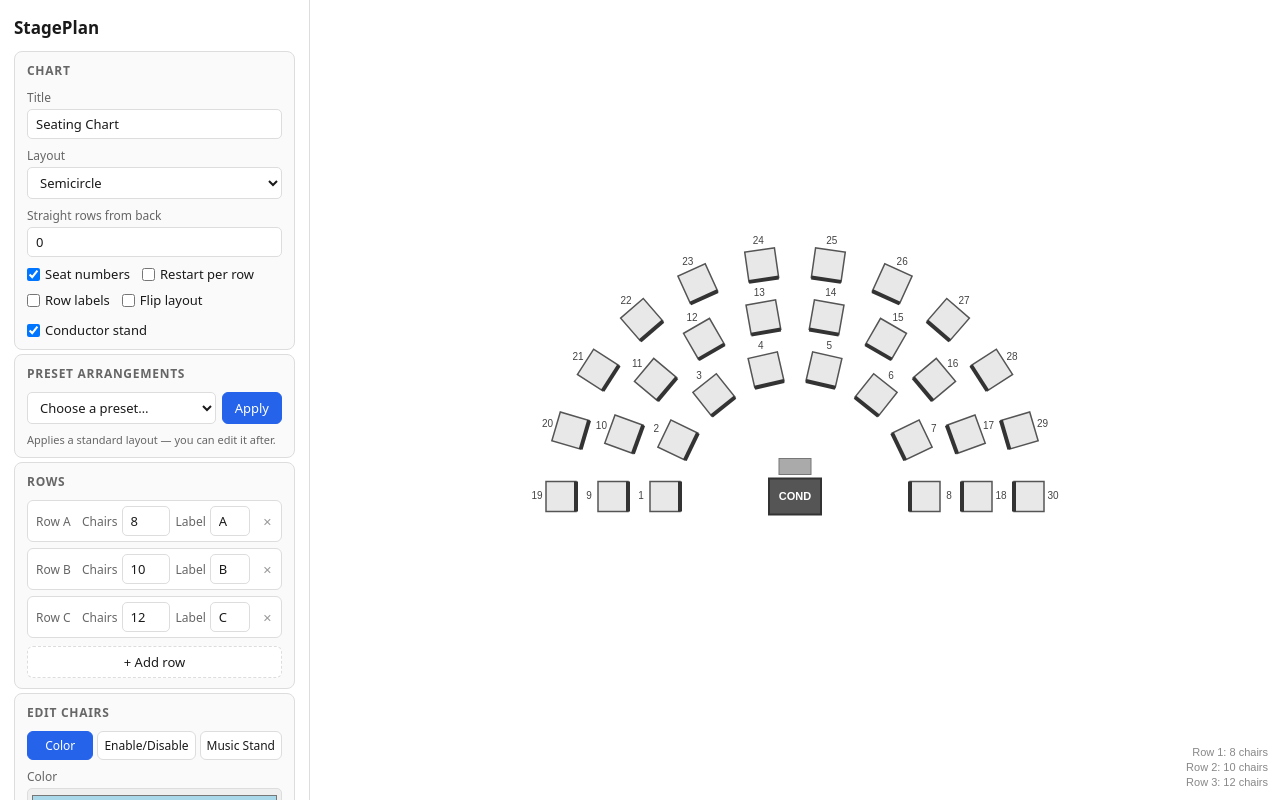
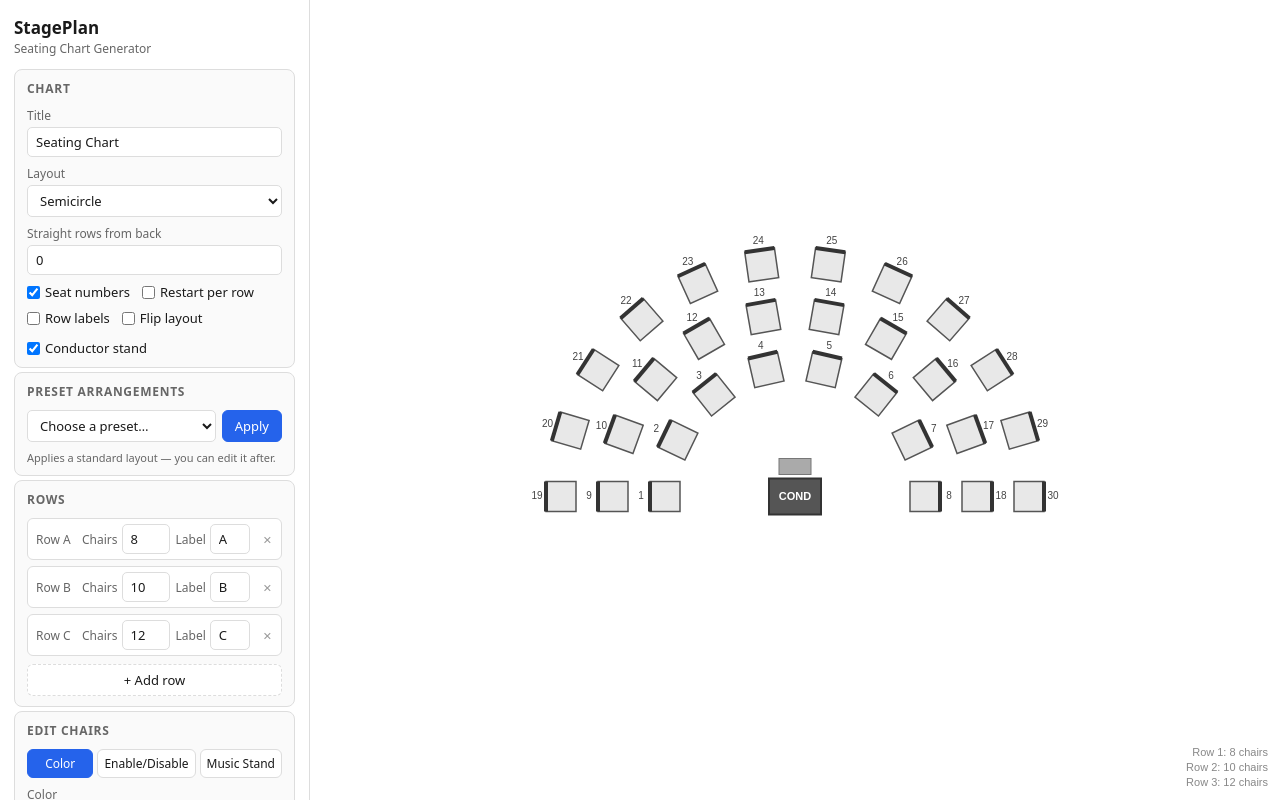
Before and after one commit to benperche/StagePlan, a website built with Vite: page index.html in a window 1280 px wide. Built offline with nearby package versions, Linux system fonts and the light colour scheme.

Commit message:
Fix chair back rail position and update app title
Chair back rail was on the conductor-facing edge due to rotation math —
moved to the correct outer edge (away from conductor). Update browser
title and sidebar heading to full name.

Co-Authored-By: Claude Sonnet 4.5 <noreply@anthropic.com>

```diff
--- a/index.html
+++ b/index.html
@@ -3,12 +3,12 @@
 <head>
   <meta charset="UTF-8" />
   <meta name="viewport" content="width=device-width, initial-scale=1.0" />
-  <title>StagePlan</title>
+  <title>StagePlan Seating Chart Generator</title>
 </head>
 <body>
   <div id="app">
     <aside id="sidebar">
-      <h1>StagePlan</h1>
+      <h1>StagePlan <span class="h1-sub">Seating Chart Generator</span></h1>
 
       <section class="panel">
         <h2>Chart</h2>
--- a/src/renderer.ts
+++ b/src/renderer.ts
@@ -281,8 +281,8 @@ export class Renderer {
 
     // Back rail on the edge away from conductor
     ctx.beginPath()
-    ctx.moveTo(-CHAIR_HALF, -CHAIR_HALF)
-    ctx.lineTo(CHAIR_HALF, -CHAIR_HALF)
+    ctx.moveTo(-CHAIR_HALF, CHAIR_HALF)
+    ctx.lineTo(CHAIR_HALF, CHAIR_HALF)
     ctx.strokeStyle = '#333'
     ctx.lineWidth = 4
     ctx.stroke()
--- a/src/style.css
+++ b/src/style.css
@@ -44,6 +44,14 @@ body {
   font-weight: 700;
   margin-bottom: 8px;
   color: var(--text);
+}
+
+.h1-sub {
+  font-size: 12px;
+  font-weight: 400;
+  color: var(--text-muted);
+  display: block;
+  margin-top: 1px;
 }
 
 .panel {
```
